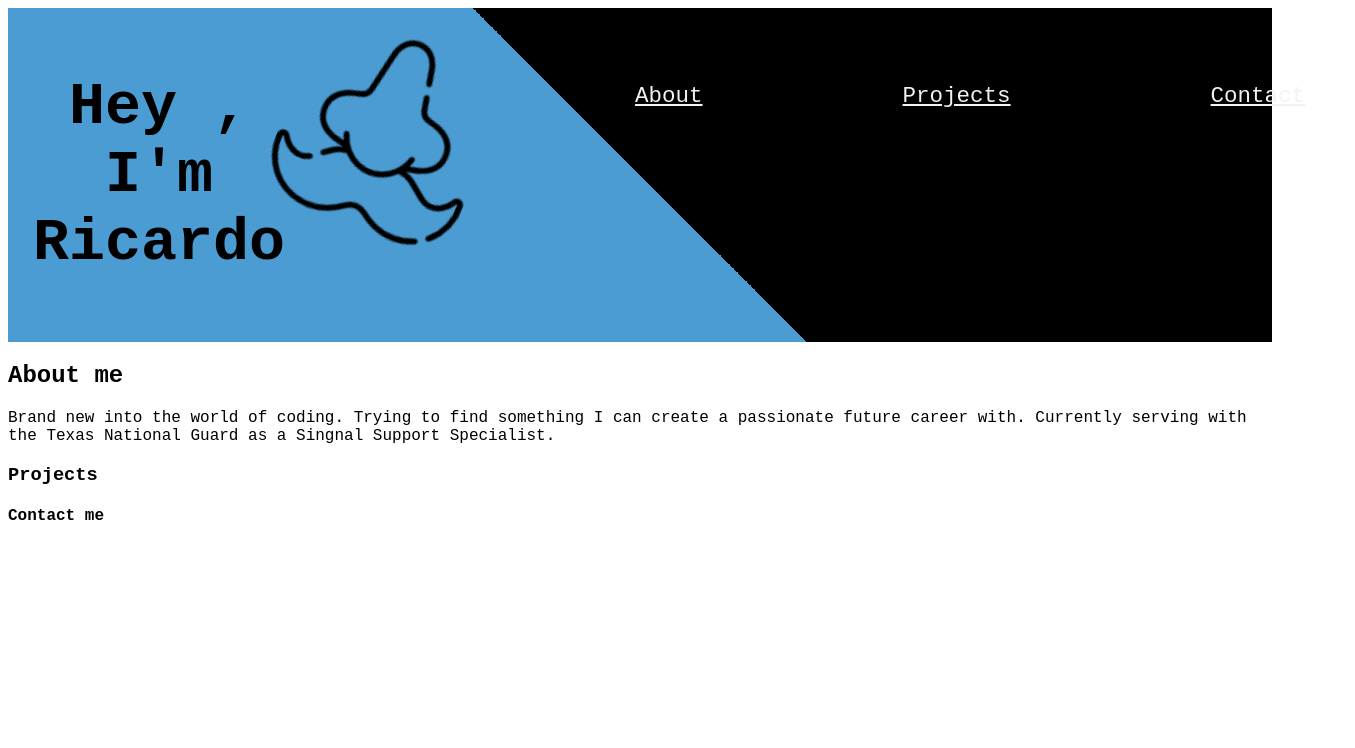
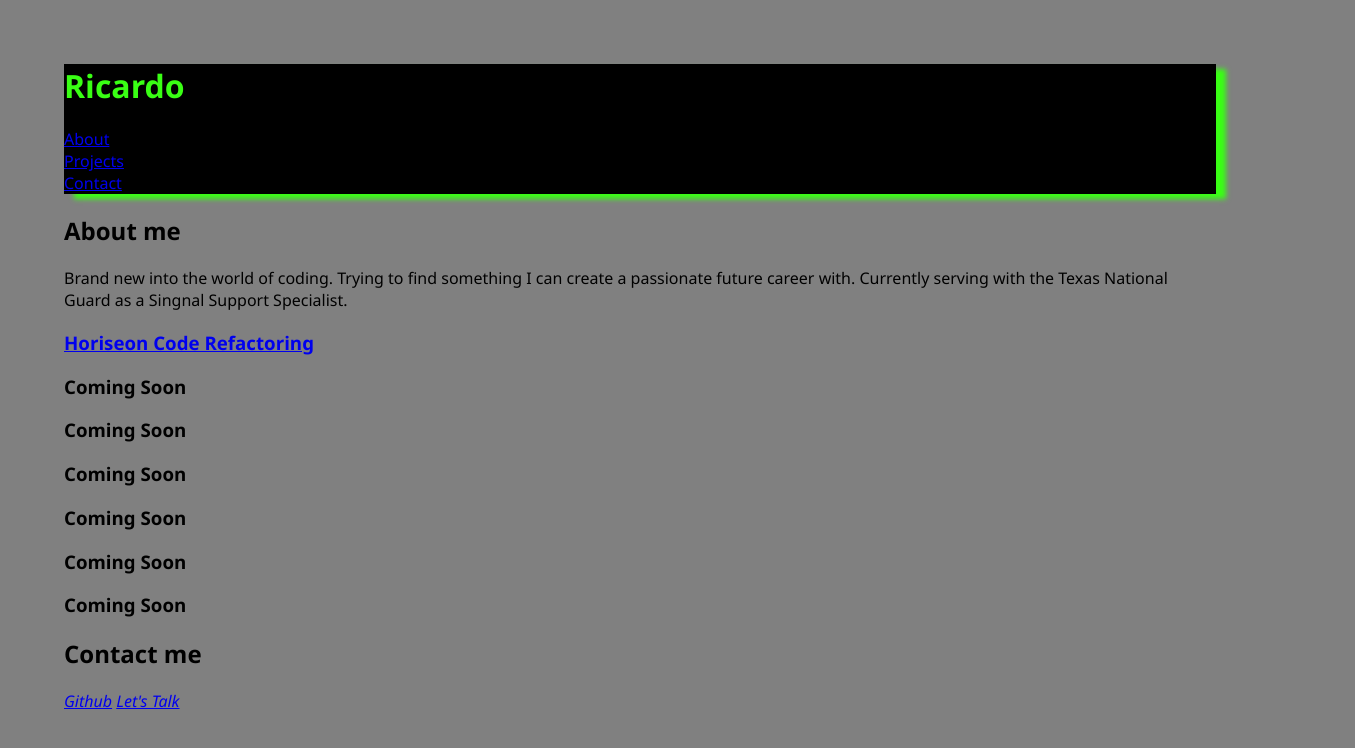
Before and after one commit to Rgarcia1349/My_Portfolio, a plain HTML site: page index.html in a window 1280 px wide. Shown: the whole page, 1355 px wide, since content can reach past the window. Drawn offline with Linux system fonts and the light colour scheme.

Commit message:
Pushing update to Portfolio

```diff
--- a/index.html
+++ b/index.html
@@ -2,38 +2,74 @@
 <html lang="en-us">
 <html>
     <head>
-        <title>Ricardo's Portfolio</title>
         <meta charset='UTF-8'>
         <meta name="viewport" content="width=device-width, initial-scale=1.0">
         <meta name="Description" content="Rgarcia's Portfolio">
         <meta name="Keywords" content="Portfolio">
         <link rel="Stylesheet" href="./stylesheet.css">
+        <title>Ricardo's Portfolio</title>
     </head>
 
     <body>
-        <div class="header">
-            <h1 class="title">Hey , I'm Ricardo</h1>
-            <img src="./Assets/Images/moustache.png" alt="Moustache" class="moustache">
-
+        <!--Navagation Bar-->
+        <header>
+            <h1>Ricardo</h1>
+            <nav class="Nav">
                 <a href="#About Me">About</a>
                 <a href="#Projects">Projects</a>
                 <a href="#Contact Section">Contact</a>
-
-        </div>
-
+            </nav>
+        </header>
+        <!--About me section-->
        <section id="About me">
         <h2>About me</h2>
         <p>
             Brand new into the world of coding. Trying to find something I can create a passionate future career with. Currently serving with the Texas National Guard as a Singnal Support Specialist.
         </p>
        </section>
-       <section id="Projects">
-        <h3>Projects</h3>
+       <!--Projects within the portfolio-->
+       <section class="container" id="Projects">
+            <section class="Horiseon">
+                <a href="https://rgarcia1349.github.io/Week-One-Challenge/">
+                    <h3>Horiseon Code Refactoring</h3>
+                </a>
 
-       </section>
+            </section>
 
-       <section id="Contact">
-        <h4>Contact me</h4>
+            <section class="Projects">
+                <h3>Coming Soon</h3>
+            </section>
+
+            <section class="Projects">
+                <h3>Coming Soon</h3>
+            </section>
+
+            <section class="Projects">
+                <h3>Coming Soon</h3>
+            </section>
+
+            <section class="Projects">
+                <h3>Coming Soon</h3>
+            </section>
+
+            <section class="Projects">
+                <h3>Coming Soon</h3>
+            </section>
+
+            <section class="Projects">
+                <h3>Coming Soon</h3>
+            </section>
+
+        </section>
+
+       <!--Contact section-->
+       <section id="Contact Section">
+        <h2>Contact me</h2>
+            <address class="contactLinks">
+                <a class ="Github" href="https://github.com/Rgarcia1349">Github</a>
+                <a class="email" href="mailto:Ricardo.d.gar@outlook.com">Let's Talk</a>
+            </address>
+
        </section>
 
 
--- a/stylesheet.css
+++ b/stylesheet.css
@@ -1,28 +1,33 @@
+:root{
+    --font:
+}
+
+
 *{
-    font-family: OCR A Std, monospace   ;
+    background-color:gray ;
+    font-family: 'Segoe UI', Tahoma, Geneva, Verdana, sans-serif;
+}
+Body{
+    position:relative;
+    background-color: ;
+    color: var(--font);
+    margin: 5%;
+}
+header{
+    background-color: black;
+    box-shadow: 10px 5px 5px #39ff14
+}
+header h1{
+    display: flex;
+    flex-direction: row;
+    background-color: black;
+    border: 8px;
+    color: #39ff14;
+
 
 }
-.title{
-    Font-size: 200%;
+nav a{
+    display: flex;
+    flex-direction: column;
+    background-color: black;
 }
-.header{
-  display: flex;
-  padding: 25px;
-  text-align: center;
-  background-image:linear-gradient(45deg, #4B9CD3 0 50%, black 50% 100%);
-  font-size: 30px;
-}
-.moustache{
-    image-rendering: optimizeQuality;
-    height: 200px;
-    width: 200px;
-    transform: rotate(22deg);
-}
-.header a{
-    float: right;
-    color: #f2f2f2;
-    text-align: center;
-    padding: 50px 50px;
-    margin-left: 100px;
-    font-size: 75%;
-}
```
Also changed, not shown: Assets/Images/ghost.png (added).
